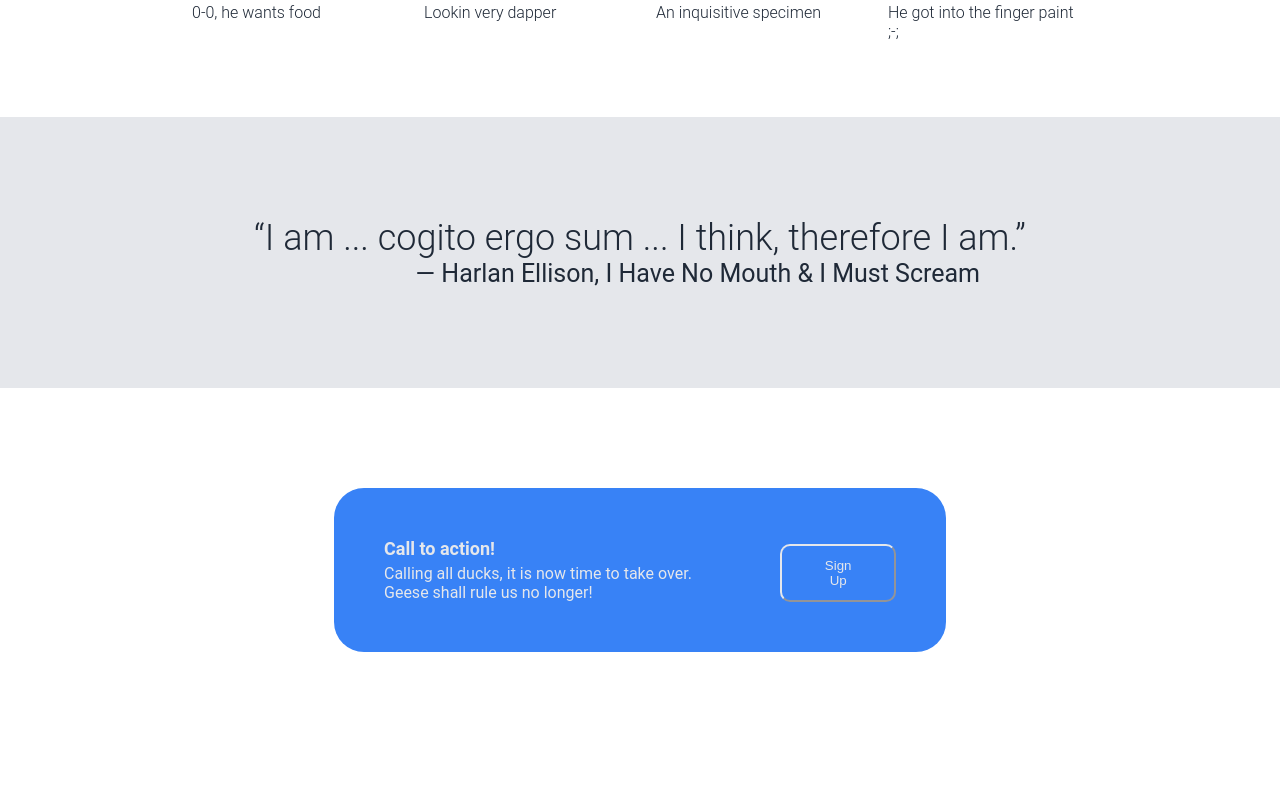
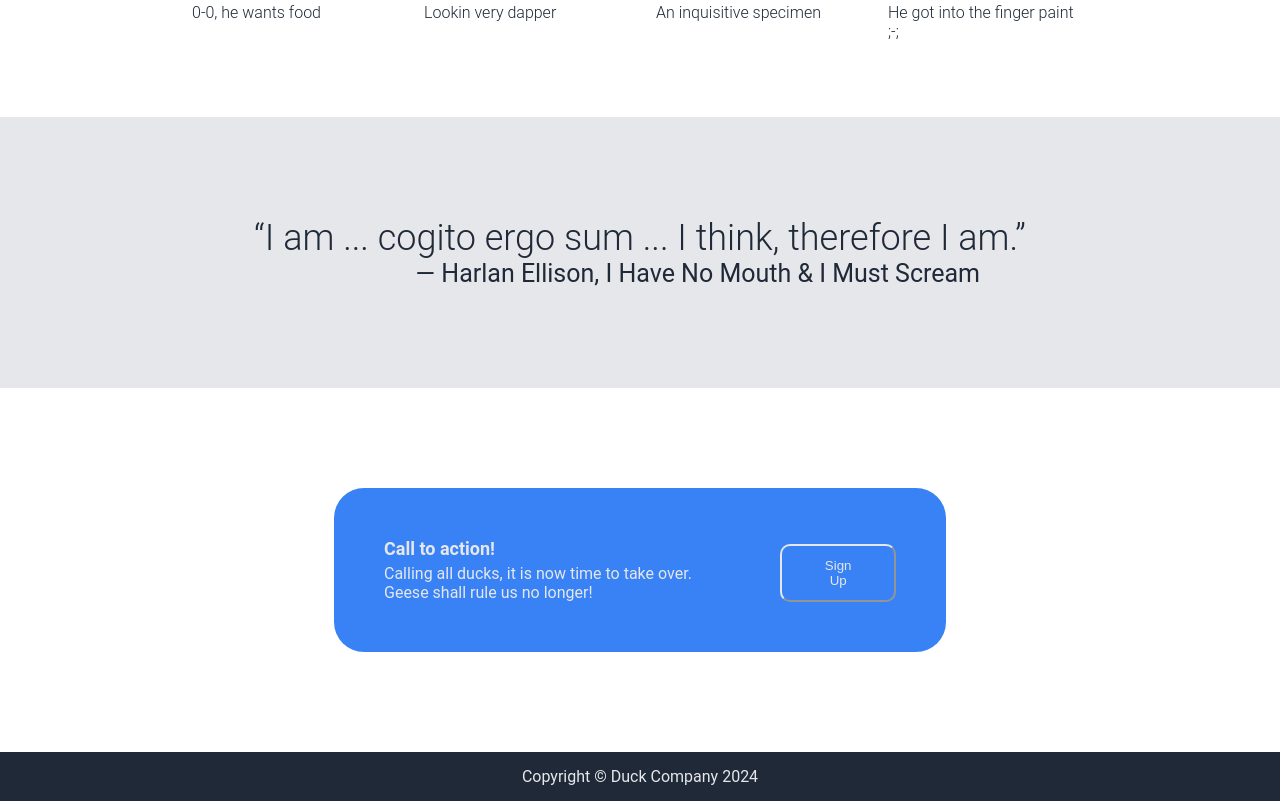
Before and after one commit to Dementedduck/Website-Landing-Page, a plain HTML site: page index.html in a window 1280 px wide. Shown: the part 742-1543 px from the top of the page. Before the commit the page ends 1494 px from the top, so only its background shows below. Drawn offline with Linux system fonts and the light colour scheme.

Commit message:
Add footer

```diff
--- a/index.html
+++ b/index.html
@@ -73,5 +73,9 @@
         </div>
       </div>
     </div>
+
+    <div class="footer">
+      Copyright © Duck Company 2024
+    </div>
   </body>
 </html>
--- a/styles.css
+++ b/styles.css
@@ -195,3 +195,11 @@ body {
   margin-top: -4%;
   border-radius: 10px;
 }
+
+
+.footer {
+  color: #e5e7eb;
+  display: flex;
+  justify-content: center;
+  padding: 15px;
+}
```
